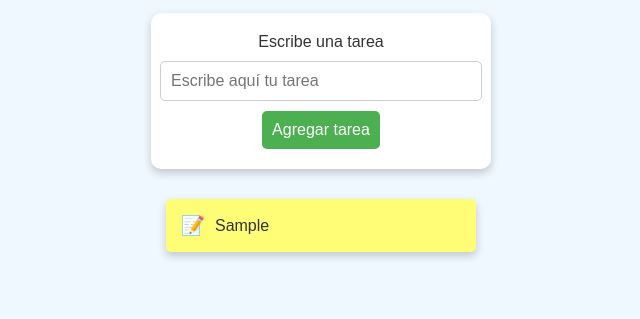
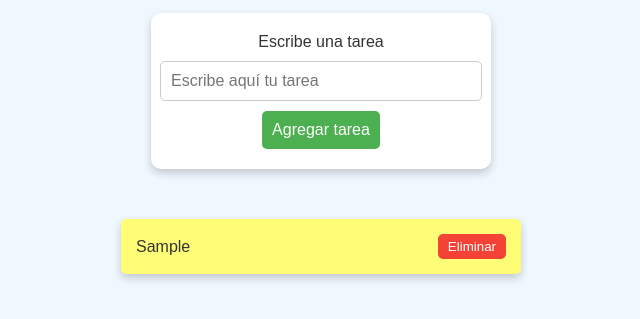
Before and after one commit to DaniArranzOlmos/ListaTareas, a plain HTML site: page index.html in a window 1280 px wide. Both pictures are taken after typing "Sample" into the empty fields and a click on the input "Agregar tarea". Shown: the part 81-400 px from the top of the page, without its empty margins (319-959 px from the left). Drawn offline with Linux system fonts and the light colour scheme.

Commit message:
Add files via upload
Actualización de la lista de tareas: se añaden funcionalidades para marcar como completadas y eliminar tareas.

```diff
--- a/index.html
+++ b/index.html
@@ -13,6 +13,7 @@
         <input type="text" id="tarea" placeholder="Escribe aquí tu tarea">
         <input type="submit" id="anotar" value="Agregar tarea">
     </form>
+    <div id="listaTareas"></div> <!-- Contenedor donde se agregarán las tareas -->
     <script src="script.js"></script>
 </body>
 </html>
--- a/script.js
+++ b/script.js
@@ -1,17 +1,58 @@
-document.addEventListener("DOMContentLoaded", function(){
-    document.getElementById("formulario").addEventListener("submit",function(event){
-        event.preventDefault(); //Prevenimos que el formulario se envie
+document.addEventListener("DOMContentLoaded", function() {
+    // Obtener el formulario y el campo de tarea
+    const formulario = document.getElementById("formulario");
+    const inputTarea = document.getElementById("tarea");
+    const listaTareas = document.getElementById("listaTareas");
 
-        var tarea = document.getElementById("tarea").value;
+    // Función para agregar tarea
+    function agregarTarea() {
+        const tareaTexto = inputTarea.value.trim(); // Obtener el texto de la tarea
 
-        let postIt = document.createElement ('div');
-        postIt.className="postIt";
-        const tareatext = document.createTextNode(tarea);
-        postIt.appendChild(tareatext);
-        document.body.appendChild(postIt);
+        if (tareaTexto !== "") {
+            // Crear el div para la tarea
+            const postIt = document.createElement('div');
+            postIt.className = "postIt";
 
-        formulario.parentNode.insertBefore(postIt, formulario.nextSibling);
+            // Crear el texto de la tarea
+            const tareaText = document.createTextNode(tareaTexto);
+            postIt.appendChild(tareaText);
 
-        document.getElementById("tarea").value = "";
+            // Crear el botón de eliminar
+            const eliminarBtn = document.createElement('button');
+            eliminarBtn.textContent = "Eliminar";
+            eliminarBtn.addEventListener('click', function() {
+                postIt.remove(); // Eliminar la tarea
+            });
+
+            // Crear evento para marcar como completada
+            postIt.addEventListener("click", function() {
+                postIt.classList.toggle("completada"); // Marcar como completada
+            });
+
+            // Añadir el botón de eliminar al div de tarea
+            postIt.appendChild(eliminarBtn);
+
+            // Añadir la tarea a la lista
+            listaTareas.appendChild(postIt);
+
+            // Limpiar el campo de texto
+            inputTarea.value = "";
+        } else {
+            alert("Por favor, ingresa una tarea.");
+        }
+    }
+
+    // Agregar tarea cuando se hace clic en el botón de agregar
+    formulario.addEventListener("submit", function(event) {
+        event.preventDefault(); // Prevenir el envío del formulario
+        agregarTarea();
+    });
+
+    // También permitir agregar tarea al presionar "Enter", sin activar alert si el campo está vacío
+    inputTarea.addEventListener("keypress", function(event) {
+        if (event.key === "Enter") {
+            event.preventDefault();  // Prevenir el comportamiento predeterminado del "Enter"
+            agregarTarea();
+        }
     });
 });
--- a/styles.css
+++ b/styles.css
@@ -57,23 +57,44 @@ h1 {
     background-color: #45a049;
 }
 
-/* Estilo para los post-its */
+/* Estilo para las tareas */
+#listaTareas {
+    list-style-type: none;
+    padding: 0;
+    width: 100%;
+    max-width: 400px;
+    margin-top: 20px;
+}
+
 .postIt {
     background-color: #fffd75;
     padding: 15px;
     margin: 10px 0;
-    width: 280px;
     text-align: left;
     border-radius: 5px;
     box-shadow: 0 4px 8px rgba(0, 0, 0, 0.2);
     font-size: 1rem;
     color: #333;
     display: flex;
+    justify-content: space-between;
     align-items: center;
 }
 
-.postIt::before {
-    content: '📝 ';
-    margin-right: 10px;
-    font-size: 1.2rem;
+button {
+    padding: 5px 10px;
+    border: none;
+    background-color: #f44336;
+    color: white;
+    border-radius: 5px;
+    cursor: pointer;
 }
+
+button:hover {
+    background-color: #e53935;
+}
+
+/* Estilo para tareas completadas */
+.postIt.completada {
+    text-decoration: line-through;
+    background-color: #dcdcdc;
+}
```
